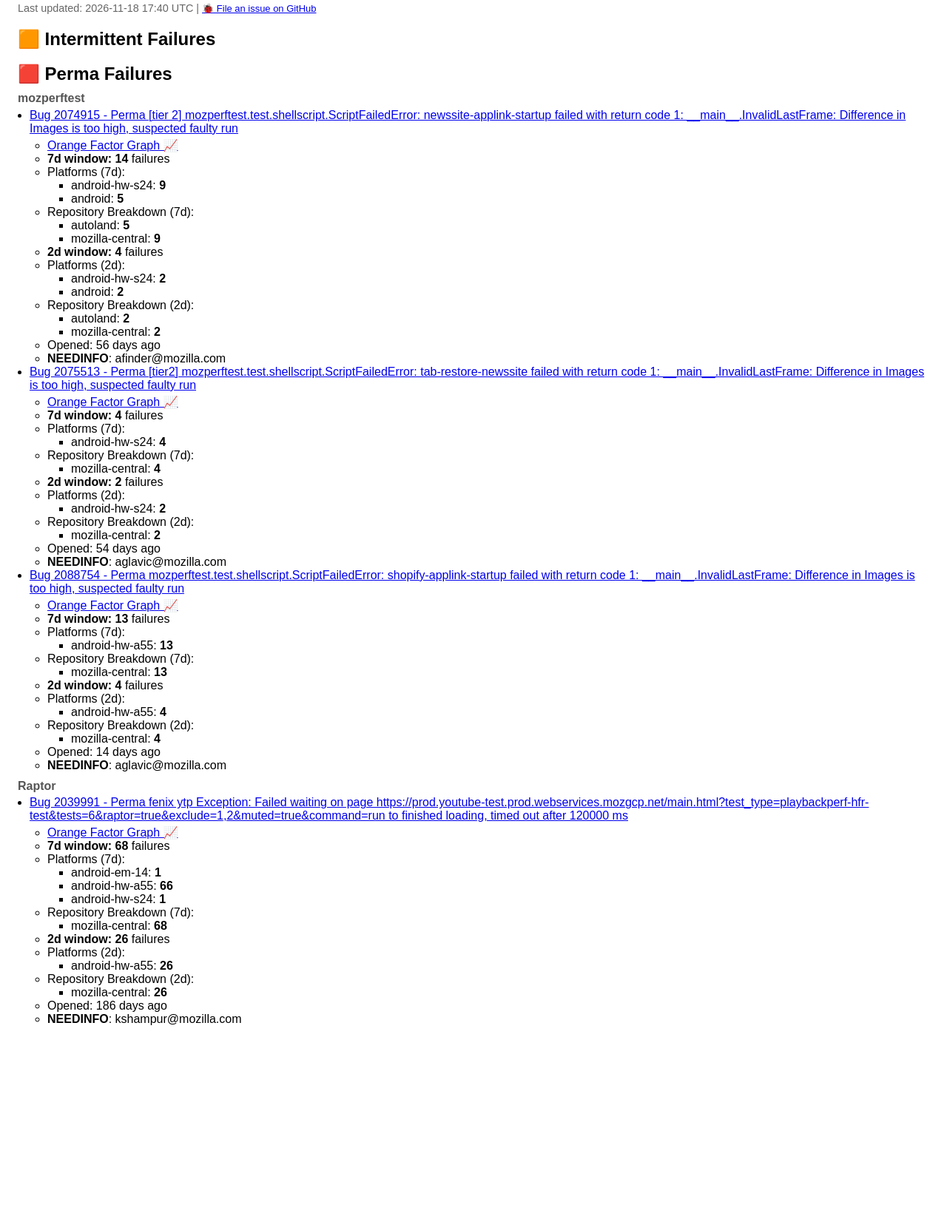
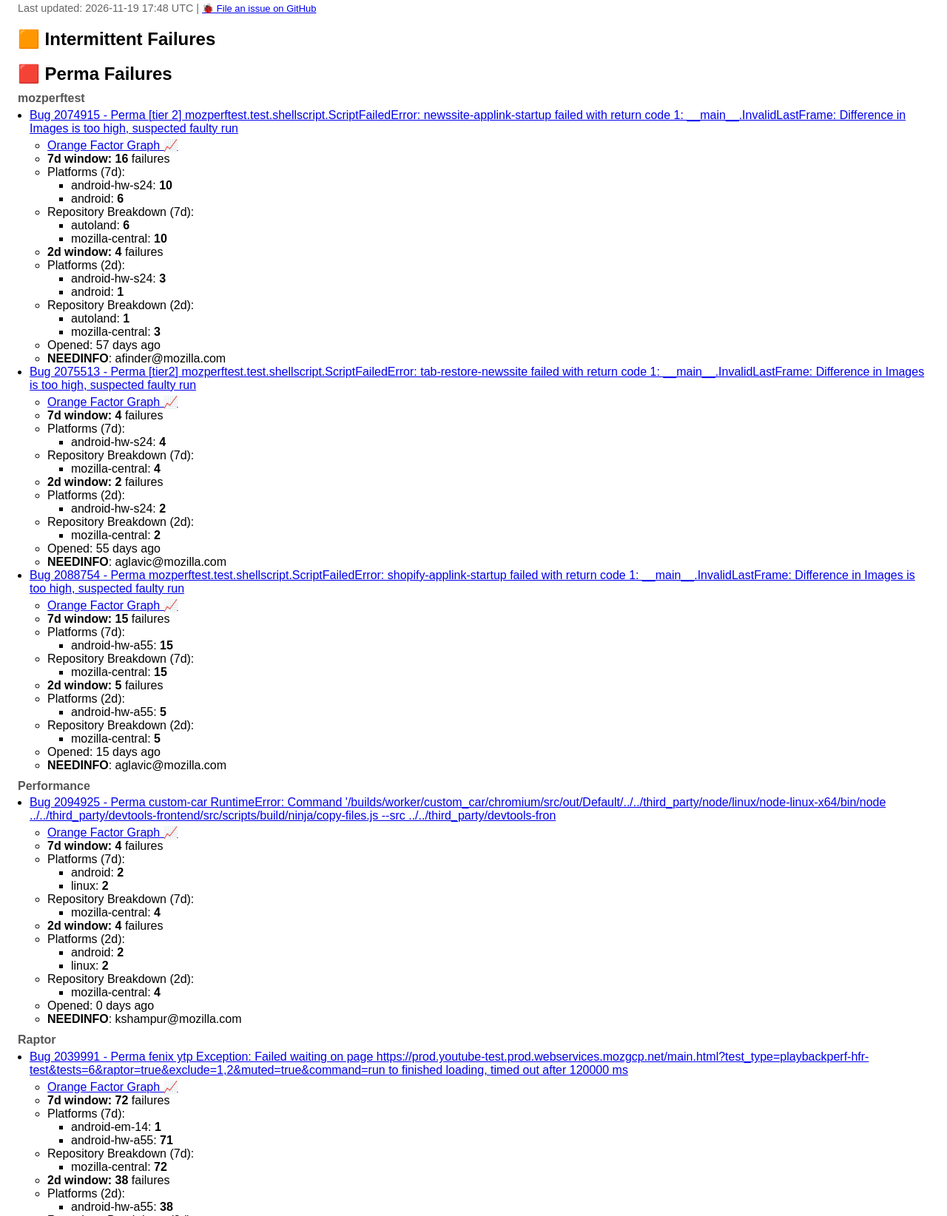
Before and after one commit to 92kns/perftest_triage_report, a plain HTML site: page index.html in a window 1280 px wide. Shown: the part 35-1679 px from the top of the page at 74% size. Before the commit the page ends 1446 px from the top, so only its background shows below. Drawn offline with Linux system fonts and the light colour scheme.

Commit message:
deploy: e6268db85a138a57d462970a4b24746301efaec9

```diff
--- a/index.html
+++ b/index.html
@@ -14,7 +14,7 @@ ul.subdetails { list-style: square; padding-left: 2em; margin: 0; }
 </head><body>
 
 <p style="font-size: 0.9em; color: #666; user-select: none;">
-  Last updated: 2026-11-18 17:40 UTC |
+  Last updated: 2026-11-19 17:48 UTC |
 <a href="https://github.com/92kns/perftest_triage_report/issues" target="_blank" style="font-size: 0.9em;">
   🐞 File an issue on GitHub
 </a>
@@ -33,30 +33,30 @@ ul.subdetails { list-style: square; padding-left: 2em; margin: 0; }
         <li>
           <a href="https://bugzilla.mozilla.org/show_bug.cgi?id=2074915" target="_blank">Bug 2074915 - Perma [tier 2] mozperftest.test.shellscript.ScriptFailedError: newssite-applink-startup failed with return code 1: __main__.InvalidLastFrame: Difference in Images is too high, suspected faulty run</a>
           <ul class="details">
-            <li><a href="https://treeherder.mozilla.org/intermittent-failures/bugdetails?startday=2026-11-11&amp;endday=2026-11-18&amp;tree=all&amp;bug=2074915" target="_blank">Orange Factor Graph 📈</a></li>
-            <li><b>7d window:</b> <b>14</b> failures</li>
+            <li><a href="https://treeherder.mozilla.org/intermittent-failures/bugdetails?startday=2026-11-12&amp;endday=2026-11-19&amp;tree=all&amp;bug=2074915" target="_blank">Orange Factor Graph 📈</a></li>
+            <li><b>7d window:</b> <b>16</b> failures</li>
 
               <li>Platforms (7d):
-                <ul class="subdetails"><li>android-hw-s24: 9</li><li>android: 5</li></ul>
+                <ul class="subdetails"><li>android-hw-s24: 10</li><li>android: 6</li></ul>
               </li>
 
 
               <li>Repository Breakdown (7d):
-                <ul class="subdetails"><li>autoland: 5</li><li>mozilla-central: 9</li></ul>
+                <ul class="subdetails"><li>autoland: 6</li><li>mozilla-central: 10</li></ul>
               </li>
 
             <li><b>2d window:</b> <b>4</b> failures</li>
 
               <li>Platforms (2d):
-                <ul class="subdetails"><li>android-hw-s24: 2</li><li>android: 2</li></ul>
+                <ul class="subdetails"><li>android-hw-s24: 3</li><li>android: 1</li></ul>
               </li>
 
 
               <li>Repository Breakdown (2d):
-                <ul class="subdetails"><li>autoland: 2</li><li>mozilla-central: 2</li></ul>
+                <ul class="subdetails"><li>autoland: 1</li><li>mozilla-central: 3</li></ul>
               </li>
 
-            <li>Opened: 56 days ago</li>
+            <li>Opened: 57 days ago</li>
 
             <li><b>NEEDINFO</b>: afinder@mozilla.com</li>
           </ul>
@@ -65,7 +65,7 @@ ul.subdetails { list-style: square; padding-left: 2em; margin: 0; }
         <li>
           <a href="https://bugzilla.mozilla.org/show_bug.cgi?id=2075513" target="_blank">Bug 2075513 - Perma [tier2] mozperftest.test.shellscript.ScriptFailedError: tab-restore-newssite failed with return code 1: __main__.InvalidLastFrame: Difference in Images is too high, suspected faulty run</a>
           <ul class="details">
-            <li><a href="https://treeherder.mozilla.org/intermittent-failures/bugdetails?startday=2026-11-11&amp;endday=2026-11-18&amp;tree=all&amp;bug=2075513" target="_blank">Orange Factor Graph 📈</a></li>
+            <li><a href="https://treeherder.mozilla.org/intermittent-failures/bugdetails?startday=2026-11-12&amp;endday=2026-11-19&amp;tree=all&amp;bug=2075513" target="_blank">Orange Factor Graph 📈</a></li>
             <li><b>7d window:</b> <b>4</b> failures</li>
 
               <li>Platforms (7d):
@@ -88,7 +88,7 @@ ul.subdetails { list-style: square; padding-left: 2em; margin: 0; }
                 <ul class="subdetails"><li>mozilla-central: 2</li></ul>
               </li>
 
-            <li>Opened: 54 days ago</li>
+            <li>Opened: 55 days ago</li>
 
             <li><b>NEEDINFO</b>: aglavic@mozilla.com</li>
           </ul>
@@ -97,22 +97,61 @@ ul.subdetails { list-style: square; padding-left: 2em; margin: 0; }
         <li>
           <a href="https://bugzilla.mozilla.org/show_bug.cgi?id=2088754" target="_blank">Bug 2088754 - Perma mozperftest.test.shellscript.ScriptFailedError: shopify-applink-startup failed with return code 1: __main__.InvalidLastFrame: Difference in Images is too high, suspected faulty run</a>
           <ul class="details">
-            <li><a href="https://treeherder.mozilla.org/intermittent-failures/bugdetails?startday=2026-11-11&amp;endday=2026-11-18&amp;tree=all&amp;bug=2088754" target="_blank">Orange Factor Graph 📈</a></li>
-            <li><b>7d window:</b> <b>13</b> failures</li>
+            <li><a href="https://treeherder.mozilla.org/intermittent-failures/bugdetails?startday=2026-11-12&amp;endday=2026-11-19&amp;tree=all&amp;bug=2088754" target="_blank">Orange Factor Graph 📈</a></li>
+            <li><b>7d window:</b> <b>15</b> failures</li>
 
               <li>Platforms (7d):
-                <ul class="subdetails"><li>android-hw-a55: 13</li></ul>
+                <ul class="subdetails"><li>android-hw-a55: 15</li></ul>
               </li>
 
 
               <li>Repository Breakdown (7d):
-                <ul class="subdetails"><li>mozilla-central: 13</li></ul>
+                <ul class="subdetails"><li>mozilla-central: 15</li></ul>
+              </li>
+
+            <li><b>2d window:</b> <b>5</b> failures</li>
+
+              <li>Platforms (2d):
+                <ul class="subdetails"><li>android-hw-a55: 5</li></ul>
+              </li>
+
+
+              <li>Repository Breakdown (2d):
+                <ul class="subdetails"><li>mozilla-central: 5</li></ul>
+              </li>
+
+            <li>Opened: 15 days ago</li>
+
+            <li><b>NEEDINFO</b>: aglavic@mozilla.com</li>
+          </ul>
+        </li>
+
+      </ul>
+    </div>
+
+    <div class="component-group">
+      <h3>Performance</h3>
+      <ul class="buglist">
+
+        <li>
+          <a href="https://bugzilla.mozilla.org/show_bug.cgi?id=2094925" target="_blank">Bug 2094925 - Perma custom-car RuntimeError: Command &#39;/builds/worker/custom_car/chromium/src/out/Default/../../third_party/node/linux/node-linux-x64/bin/node ../../third_party/devtools-frontend/src/scripts/build/ninja/copy-files.js --src ../../third_party/devtools-fron</a>
+          <ul class="details">
+            <li><a href="https://treeherder.mozilla.org/intermittent-failures/bugdetails?startday=2026-11-12&amp;endday=2026-11-19&amp;tree=all&amp;bug=2094925" target="_blank">Orange Factor Graph 📈</a></li>
+            <li><b>7d window:</b> <b>4</b> failures</li>
+
+              <li>Platforms (7d):
+                <ul class="subdetails"><li>android: 2</li><li>linux: 2</li></ul>
+              </li>
+
+
+              <li>Repository Breakdown (7d):
+                <ul class="subdetails"><li>mozilla-central: 4</li></ul>
               </li>
 
             <li><b>2d window:</b> <b>4</b> failures</li>
 
               <li>Platforms (2d):
-                <ul class="subdetails"><li>android-hw-a55: 4</li></ul>
+                <ul class="subdetails"><li>android: 2</li><li>linux: 2</li></ul>
               </li>
 
 
@@ -120,9 +159,9 @@ ul.subdetails { list-style: square; padding-left: 2em; margin: 0; }
                 <ul class="subdetails"><li>mozilla-central: 4</li></ul>
               </li>
 
-            <li>Opened: 14 days ago</li>
+            <li>Opened: 0 days ago</li>
 
-            <li><b>NEEDINFO</b>: aglavic@mozilla.com</li>
+            <li><b>NEEDINFO</b>: kshampur@mozilla.com</li>
           </ul>
         </li>
 
@@ -136,30 +175,30 @@ ul.subdetails { list-style: square; padding-left: 2em; margin: 0; }
         <li>
           <a href="https://bugzilla.mozilla.org/show_bug.cgi?id=2039991" target="_blank">Bug 2039991 - Perma fenix ytp Exception: Failed waiting on page https://prod.youtube-test.prod.webservices.mozgcp.net/main.html?test_type=playbackperf-hfr-test&amp;tests=6&amp;raptor=true&amp;exclude=1,2&amp;muted=true&amp;command=run to finished loading, timed out after 120000 ms</a>
           <ul class="details">
-            <li><a href="https://treeherder.mozilla.org/intermittent-failures/bugdetails?startday=2026-11-11&amp;endday=2026-11-18&amp;tree=all&amp;bug=2039991" target="_blank">Orange Factor Graph 📈</a></li>
-            <li><b>7d window:</b> <b>68</b> failures</li>
+            <li><a href="https://treeherder.mozilla.org/intermittent-failures/bugdetails?startday=2026-11-12&amp;endday=2026-11-19&amp;tree=all&amp;bug=2039991" target="_blank">Orange Factor Graph 📈</a></li>
+            <li><b>7d window:</b> <b>72</b> failures</li>
 
               <li>Platforms (7d):
-                <ul class="subdetails"><li>android-em-14: 1</li><li>android-hw-a55: 66</li><li>android-hw-s24: 1</li></ul>
+                <ul class="subdetails"><li>android-em-14: 1</li><li>android-hw-a55: 71</li></ul>
               </li>
 
 
               <li>Repository Breakdown (7d):
-                <ul class="subdetails"><li>mozilla-central: 68</li></ul>
+                <ul class="subdetails"><li>mozilla-central: 72</li></ul>
               </li>
 
-            <li><b>2d window:</b> <b>26</b> failures</li>
+            <li><b>2d window:</b> <b>38</b> failures</li>
 
               <li>Platforms (2d):
-                <ul class="subdetails"><li>android-hw-a55: 26</li></ul>
+                <ul class="subdetails"><li>android-hw-a55: 38</li></ul>
               </li>
 
 
               <li>Repository Breakdown (2d):
-                <ul class="subdetails"><li>mozilla-central: 26</li></ul>
+                <ul class="subdetails"><li>mozilla-central: 38</li></ul>
               </li>
 
-            <li>Opened: 186 days ago</li>
+            <li>Opened: 187 days ago</li>
 
             <li><b>NEEDINFO</b>: kshampur@mozilla.com</li>
           </ul>
```
